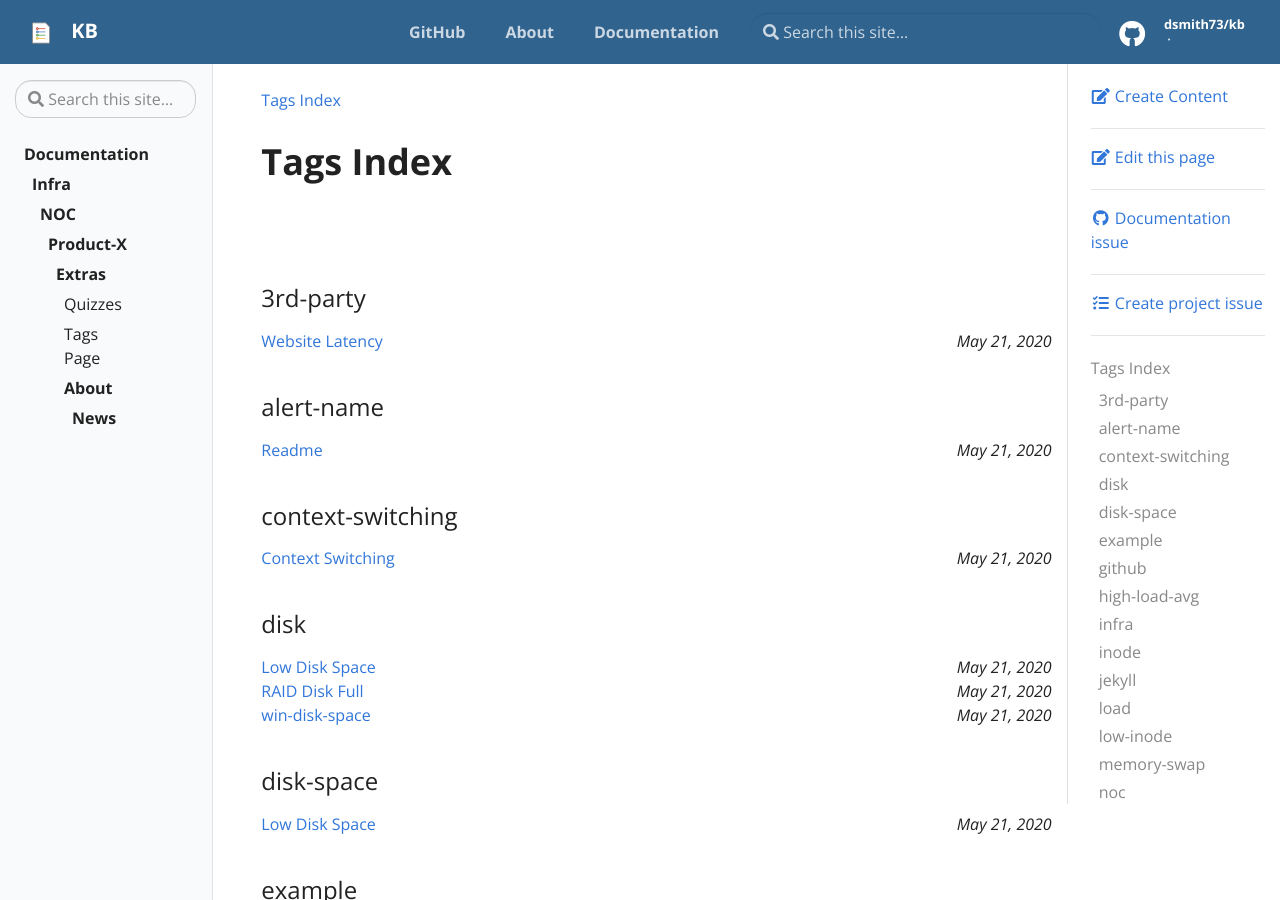
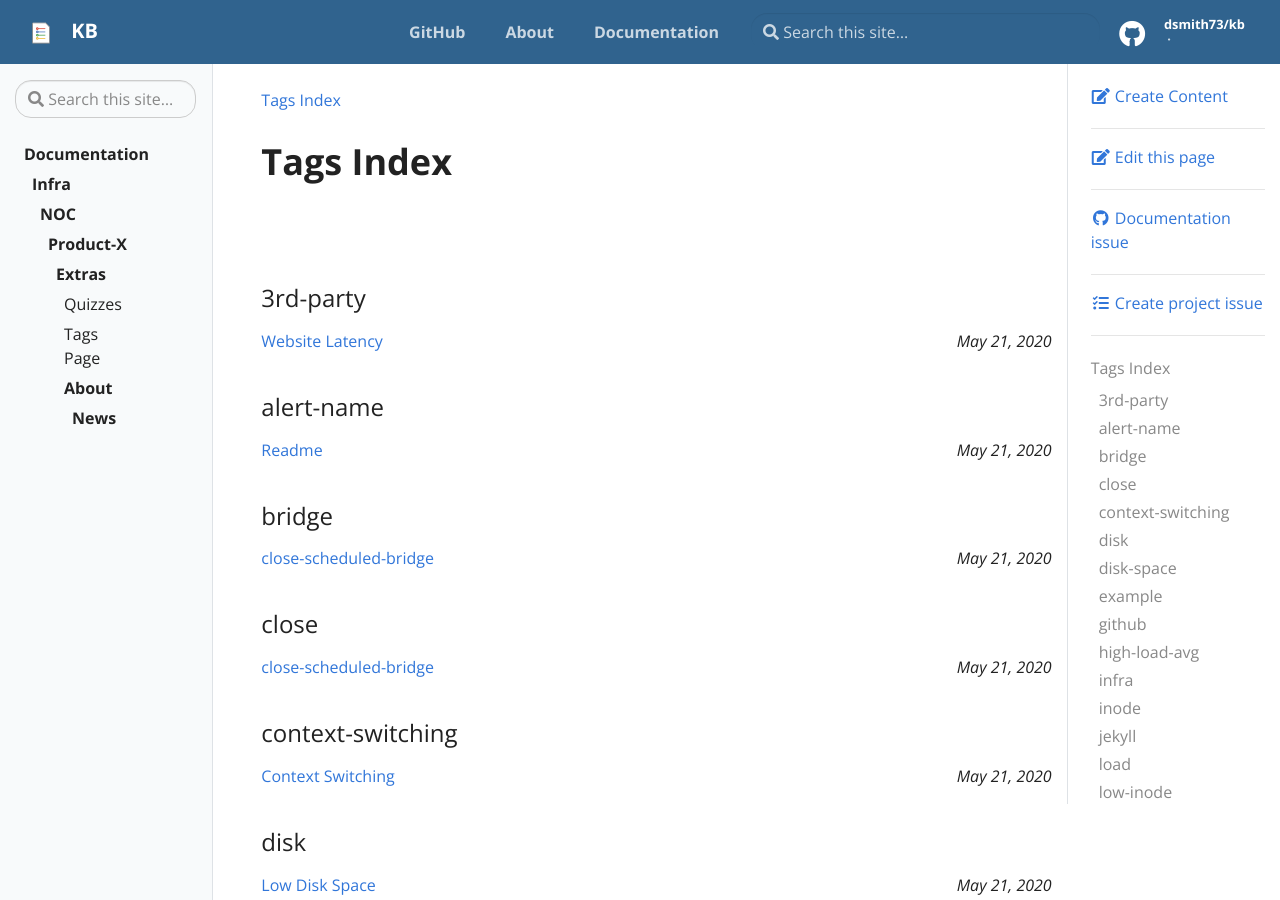
Before and after one commit to 101101/kb, a Jekyll site: the page built from pages/tags.html, in a window 1280 px wide and 900 px high. Built offline with Jekyll 4.4.1, drawn with Linux system fonts in a browser that asks for light colours; some of the changed text lies outside the part shown.

Commit message:
Update close-scheduled-bridge.MD

```diff
--- a/_docs/noc/close-scheduled-bridge.MD
+++ b/_docs/noc/close-scheduled-bridge.MD
@@ -1,3 +1,15 @@
+---
+title: close-scheduled-bridge
+permalink: /docs/noc/close-scheduled-bridge/
+tags:
+ - noc
+ - bridge
+ - close
+category:
+ - noc
+description: Process for closing scheduled bridge
+---
+
 # Close Scheduled Bridge
 *How to close a scheduled bridge*
 
```
Also changed, not shown: other parts of _docs/noc/close-scheduled-bridge.MD (+6 -0 lines).
